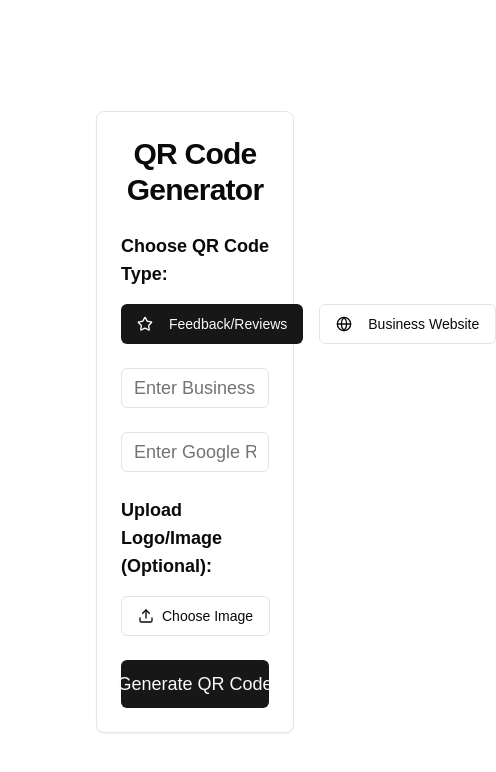
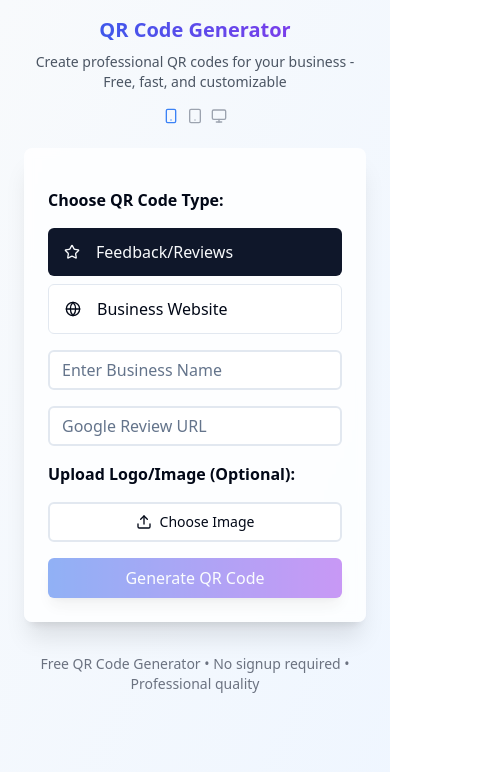
Before and after one commit to WebNaresh/free-qr-code-generator, a Next.js app: page / in a window 390 px wide. Shown: the top 772 px of the page, 496 px wide, since content can reach past the window. Built offline with nearby package versions, Linux system fonts and the light colour scheme.

Commit message:
feat: make QR Code Generator fully responsive
Implement mobile-first design, intelligent screen detection, and performance optimizations.

Co-authored-by: Naresh Bhosale <91016022+WebNaresh@users.noreply.github.com>

```diff
--- a/app/globals.css
+++ b/app/globals.css
@@ -2,85 +2,50 @@
 @tailwind components;
 @tailwind utilities;
 
-body {
-  font-family: Arial, Helvetica, sans-serif;
-}
-
-@layer utilities {
-  .text-balance {
-    text-wrap: balance;
-  }
-}
-
 @layer base {
   :root {
     --background: 0 0% 100%;
-    --foreground: 0 0% 3.9%;
+    --foreground: 222.2 84% 4.9%;
     --card: 0 0% 100%;
-    --card-foreground: 0 0% 3.9%;
+    --card-foreground: 222.2 84% 4.9%;
     --popover: 0 0% 100%;
-    --popover-foreground: 0 0% 3.9%;
-    --primary: 0 0% 9%;
-    --primary-foreground: 0 0% 98%;
-    --secondary: 0 0% 96.1%;
-    --secondary-foreground: 0 0% 9%;
-    --muted: 0 0% 96.1%;
-    --muted-foreground: 0 0% 45.1%;
-    --accent: 0 0% 96.1%;
-    --accent-foreground: 0 0% 9%;
+    --popover-foreground: 222.2 84% 4.9%;
+    --primary: 222.2 47.4% 11.2%;
+    --primary-foreground: 210 40% 98%;
+    --secondary: 210 40% 96%;
+    --secondary-foreground: 222.2 47.4% 11.2%;
+    --muted: 210 40% 96%;
+    --muted-foreground: 215.4 16.3% 46.9%;
+    --accent: 210 40% 96%;
+    --accent-foreground: 222.2 47.4% 11.2%;
     --destructive: 0 84.2% 60.2%;
-    --destructive-foreground: 0 0% 98%;
-    --border: 0 0% 89.8%;
-    --input: 0 0% 89.8%;
-    --ring: 0 0% 3.9%;
-    --chart-1: 12 76% 61%;
-    --chart-2: 173 58% 39%;
-    --chart-3: 197 37% 24%;
-    --chart-4: 43 74% 66%;
-    --chart-5: 27 87% 67%;
+    --destructive-foreground: 210 40% 98%;
+    --border: 214.3 31.8% 91.4%;
+    --input: 214.3 31.8% 91.4%;
+    --ring: 222.2 84% 4.9%;
     --radius: 0.5rem;
-    --sidebar-background: 0 0% 98%;
-    --sidebar-foreground: 240 5.3% 26.1%;
-    --sidebar-primary: 240 5.9% 10%;
-    --sidebar-primary-foreground: 0 0% 98%;
-    --sidebar-accent: 240 4.8% 95.9%;
-    --sidebar-accent-foreground: 240 5.9% 10%;
-    --sidebar-border: 220 13% 91%;
-    --sidebar-ring: 217.2 91.2% 59.8%;
   }
+
   .dark {
-    --background: 0 0% 3.9%;
-    --foreground: 0 0% 98%;
-    --card: 0 0% 3.9%;
-    --card-foreground: 0 0% 98%;
-    --popover: 0 0% 3.9%;
-    --popover-foreground: 0 0% 98%;
-    --primary: 0 0% 98%;
-    --primary-foreground: 0 0% 9%;
-    --secondary: 0 0% 14.9%;
-    --secondary-foreground: 0 0% 98%;
-    --muted: 0 0% 14.9%;
-    --muted-foreground: 0 0% 63.9%;
-    --accent: 0 0% 14.9%;
-    --accent-foreground: 0 0% 98%;
+    --background: 222.2 84% 4.9%;
+    --foreground: 210 40% 98%;
+    --card: 222.2 84% 4.9%;
+    --card-foreground: 210 40% 98%;
+    --popover: 222.2 84% 4.9%;
+    --popover-foreground: 210 40% 98%;
+    --primary: 210 40% 98%;
+    --primary-foreground: 222.2 47.4% 11.2%;
+    --secondary: 217.2 32.6% 17.5%;
+    --secondary-foreground: 210 40% 98%;
+    --muted: 217.2 32.6% 17.5%;
+    --muted-foreground: 215 20.2% 65.1%;
+    --accent: 217.2 32.6% 17.5%;
+    --accent-foreground: 210 40% 98%;
     --destructive: 0 62.8% 30.6%;
-    --destructive-foreground: 0 0% 98%;
-    --border: 0 0% 14.9%;
-    --input: 0 0% 14.9%;
-    --ring: 0 0% 83.1%;
-    --chart-1: 220 70% 50%;
-    --chart-2: 160 60% 45%;
-    --chart-3: 30 80% 55%;
-    --chart-4: 280 65% 60%;
-    --chart-5: 340 75% 55%;
-    --sidebar-background: 240 5.9% 10%;
-    --sidebar-foreground: 240 4.8% 95.9%;
-    --sidebar-primary: 224.3 76.3% 48%;
-    --sidebar-primary-foreground: 0 0% 100%;
-    --sidebar-accent: 240 3.7% 15.9%;
-    --sidebar-accent-foreground: 240 4.8% 95.9%;
-    --sidebar-border: 240 3.7% 15.9%;
-    --sidebar-ring: 217.2 91.2% 59.8%;
+    --destructive-foreground: 210 40% 98%;
+    --border: 217.2 32.6% 17.5%;
+    --input: 217.2 32.6% 17.5%;
+    --ring: 212.7 26.8% 83.9%;
   }
 }
 
@@ -92,3 +57,86 @@ body {
     @apply bg-background text-foreground;
   }
 }
+
+/* Custom responsive utilities */
+@layer utilities {
+  .touch-manipulation {
+    touch-action: manipulation;
+  }
+
+  .scroll-smooth {
+    scroll-behavior: smooth;
+  }
+
+  /* Responsive text scaling */
+  .text-responsive-xs {
+    @apply text-xs sm:text-sm;
+  }
+
+  .text-responsive-sm {
+    @apply text-sm sm:text-base;
+  }
+
+  .text-responsive-base {
+    @apply text-base sm:text-lg;
+  }
+
+  .text-responsive-lg {
+    @apply text-lg sm:text-xl lg:text-2xl;
+  }
+
+  .text-responsive-xl {
+    @apply text-xl sm:text-2xl lg:text-3xl;
+  }
+
+  /* Responsive spacing */
+  .space-responsive {
+    @apply space-y-4 sm:space-y-6 lg:space-y-8;
+  }
+
+  .gap-responsive {
+    @apply gap-2 sm:gap-4 lg:gap-6;
+  }
+
+  /* Responsive padding */
+  .p-responsive {
+    @apply p-4 sm:p-6 lg:p-8;
+  }
+
+  .px-responsive {
+    @apply px-4 sm:px-6 lg:px-8;
+  }
+
+  .py-responsive {
+    @apply py-4 sm:py-6 lg:py-8;
+  }
+}
+
+/* Smooth transitions for responsive changes */
+@media (prefers-reduced-motion: no-preference) {
+  * {
+    transition-property: all;
+    transition-timing-function: cubic-bezier(0.4, 0, 0.2, 1);
+    transition-duration: 150ms;
+  }
+}
+
+/* Optimize for touch devices */
+@media (hover: none) and (pointer: coarse) {
+  .hover\:scale-105:hover {
+    transform: none;
+  }
+
+  button,
+  .button {
+    min-height: 44px; /* Minimum touch target size */
+  }
+}
+
+/* High DPI displays */
+@media (-webkit-min-device-pixel-ratio: 2), (min-resolution: 192dpi) {
+  .qr-code-container {
+    image-rendering: -webkit-optimize-contrast;
+    image-rendering: crisp-edges;
+  }
+}
--- a/app/layout.tsx
+++ b/app/layout.tsx
@@ -55,6 +55,7 @@ export const metadata: Metadata = {
   verification: {
     google: 'your-google-site-verification',
   },
+    generator: 'v0.dev'
 }
 
 export default function RootLayout({
--- a/app/page.tsx
+++ b/app/page.tsx
@@ -2,8 +2,10 @@ import QRCodeGenerator from "@/components/QRCodeGenerator"
 
 export default function Home() {
   return (
-    <main className="flex min-h-screen flex-col items-center justify-center p-24">
-      <QRCodeGenerator />
+    <main className="min-h-screen bg-gradient-to-br from-slate-50 to-blue-50 p-4 sm:p-6 lg:p-8">
+      <div className="container mx-auto max-w-7xl">
+        <QRCodeGenerator />
+      </div>
     </main>
   )
 }
--- a/components/QRCodeGenerator.tsx
+++ b/components/QRCodeGenerator.tsx
@@ -2,13 +2,13 @@
 
 import type React from "react"
 
-import { useState, useRef } from "react"
+import { useState, useRef, useEffect } from "react"
 import QRCode from "qrcode"
 import html2canvas from "html2canvas"
 import { Input } from "@/components/ui/input"
 import { Button } from "@/components/ui/button"
 import { Card, CardContent, CardHeader, CardTitle } from "@/components/ui/card"
-import { Download, Star, Globe, Upload, X } from "lucide-react"
+import { Download, Star, Globe, Upload, X, Smartphone, Tablet, Monitor } from "lucide-react"
 
 export default function QRCodeGenerator() {
   const [url, setUrl] = useState("")
@@ -16,17 +16,32 @@ export default function QRCodeGenerator() {
   const [qrCode, setQrCode] = useState("")
   const [qrType, setQrType] = useState<"feedback" | "website">("feedback")
   const [uploadedImage, setUploadedImage] = useState<string | null>(null)
+  const [isMobile, setIsMobile] = useState(false)
+  const [isTablet, setIsTablet] = useState(false)
   const qrCodeRef = useRef<HTMLDivElement>(null)
   const fileInputRef = useRef<HTMLInputElement>(null)
 
+  // Responsive detection
+  useEffect(() => {
+    const checkScreenSize = () => {
+      setIsMobile(window.innerWidth < 768)
+      setIsTablet(window.innerWidth >= 768 && window.innerWidth < 1024)
+    }
+
+    checkScreenSize()
+    window.addEventListener("resize", checkScreenSize)
+    return () => window.removeEventListener("resize", checkScreenSize)
+  }, [])
+
   const generateQRCode = async () => {
     try {
+      const qrSize = isMobile ? 600 : isTablet ? 800 : 1000
       const response = await QRCode.toDataURL(url, {
         errorCorrectionLevel: "H",
         type: "image/png",
         quality: 1,
         margin: 1,
-        width: 1000,
+        width: qrSize,
         color: {
           dark: "#000000",
           light: "#ffffff",
@@ -58,9 +73,8 @@ export default function QRCodeGenerator() {
 
   const downloadQRCodePage = async () => {
     if (qrCodeRef.current) {
-      const canvas = await html2canvas(qrCodeRef.current, {
-        scale: 2,
-      })
+      const scale = isMobile ? 1.5 : isTablet ? 2 : 2.5
+      const canvas = await html2canvas(qrCodeRef.current, { scale })
       const image = canvas.toDataURL("image/png")
       const link = document.createElement("a")
       link.href = image
@@ -107,35 +121,79 @@ export default function QRCodeGenerator() {
       : { primary: "text-indigo-800", secondary: "text-indigo-600", tertiary: "text-indigo-500" }
   }
 
+  // Responsive classes
+  const getResponsiveClasses = () => {
+    return {
+      card: isMobile ? "mx-2" : "mx-auto max-w-4xl",
+      title: isMobile ? "text-xl sm:text-2xl" : "text-2xl lg:text-3xl",
+      subtitle: isMobile ? "text-sm" : "text-base",
+      input: isMobile ? "text-base py-3" : "text-lg py-4",
+      button: isMobile ? "py-3 text-base" : "py-4 text-lg",
+      qrContainer: isMobile ? "p-4 sm:p-6" : isTablet ? "p-8" : "p-12",
+      qrTitle: isMobile ? "text-lg sm:text-xl" : isTablet ? "text-2xl" : "text-4xl",
+      qrSubtitle: isMobile ? "text-sm" : isTablet ? "text-base" : "text-xl",
+      qrBusinessName: isMobile ? "text-xl" : isTablet ? "text-2xl" : "text-3xl",
+      qrUrl: isMobile ? "text-xs" : isTablet ? "text-sm" : "text-xl",
+      qrFooter: isMobile ? "text-xs" : isTablet ? "text-sm" : "text-lg",
+      logoSize: isMobile ? "w-12 h-12" : isTablet ? "w-16 h-16" : "w-20 h-20",
+      qrCodeSize: isMobile ? "max-w-48" : isTablet ? "max-w-64" : "max-w-sm",
+      spacing: isMobile ? "space-y-4" : "space-y-6",
+      gap: isMobile ? "gap-2" : "gap-4",
+    }
+  }
+
   const borderColors = getBorderColors()
   const cornerColors = getCornerColors()
   const textColors = getTextColors()
+  const responsive = getResponsiveClasses()
 
   return (
-    <Card className="w-full max-w-3xl mx-auto">
-      <CardHeader>
-        <CardTitle className="text-3xl font-bold text-center">QR Code Generator</CardTitle>
+    <div className="w-full">
+      {/* Header Section */}
+      <div className="text-center mb-6 lg:mb-8">
+        <h1
+          className={`font-bold ${responsive.title} bg-gradient-to-r from-blue-600 to-purple-600 bg-clip-text text-transparent mb-2`}
+        >
+          QR Code Generator
+        </h1>
+        <p className={`${responsive.subtitle} text-gray-600 max-w-2xl mx-auto px-4`}>
+          Create professional QR codes for your business - Free, fast, and customizable
+        </p>
+
+        {/* Device indicators */}
+        <div className="flex justify-center items-center gap-2 mt-4 text-gray-400">
+          <Smartphone className={`h-4 w-4 ${isMobile ? "text-blue-500" : ""}`} />
+          <Tablet className={`h-4 w-4 ${isTablet ? "text-blue-500" : ""}`} />
+          <Monitor className={`h-4 w-4 ${!isMobile && !isTablet ? "text-blue-500" : ""}`} />
+        </div>
+      </div>
+
+      <Card className={`${responsive.card} shadow-xl border-0 bg-white/80 backdrop-blur-sm`}>
+        <CardHeader className="pb-4">
+          <CardTitle className="sr-only">QR Code Configuration</CardTitle>
         </CardHeader>
-      <CardContent className="space-y-6">
+        <CardContent className={responsive.spacing}>
           {/* QR Type Selection */}
-        <div className="space-y-4">
-          <label className="text-lg font-semibold">Choose QR Code Type:</label>
-          <div className="flex gap-4">
+          <div className={responsive.spacing}>
+            <label className={`${isMobile ? "text-base" : "text-lg"} font-semibold block mb-3`}>
+              Choose QR Code Type:
+            </label>
+            <div className={`flex ${isMobile ? "flex-col" : "flex-row"} ${responsive.gap}`}>
               <Button
                 variant={qrType === "feedback" ? "default" : "outline"}
                 onClick={() => setQrType("feedback")}
-              className="flex-1 py-4"
+                className={`flex-1 ${responsive.button} ${isMobile ? "justify-start" : "justify-center"}`}
               >
                 <Star className="mr-2 h-5 w-5" />
-              Feedback/Reviews
+                <span className={isMobile ? "text-left" : "text-center"}>Feedback/Reviews</span>
               </Button>
               <Button
                 variant={qrType === "website" ? "default" : "outline"}
                 onClick={() => setQrType("website")}
-              className="flex-1 py-4"
+                className={`flex-1 ${responsive.button} ${isMobile ? "justify-start" : "justify-center"}`}
               >
                 <Globe className="mr-2 h-5 w-5" />
-              Business Website
+                <span className={isMobile ? "text-left" : "text-center"}>Business Website</span>
               </Button>
             </div>
           </div>
@@ -145,106 +203,167 @@ export default function QRCodeGenerator() {
             placeholder="Enter Business Name"
             value={businessName}
             onChange={(e) => setBusinessName(e.target.value)}
-          className="w-full text-lg"
+            className={`w-full ${responsive.input} border-2 focus:border-blue-500 transition-colors`}
+            required
           />
 
           <Input
             type="text"
             placeholder={
-            qrType === "feedback" ? "Enter Google Review URL or Feedback Link" : "Enter Business Website URL"
+              qrType === "feedback"
+                ? isMobile
+                  ? "Google Review URL"
+                  : "Enter Google Review URL or Feedback Link"
+                : isMobile
+                  ? "Business Website URL"
+                  : "Enter Business Website URL"
             }
             value={url}
             onChange={(e) => setUrl(e.target.value)}
-          className="w-full text-lg"
+            className={`w-full ${responsive.input} border-2 focus:border-blue-500 transition-colors`}
+            required
           />
 
           {/* Image Upload Section */}
-        <div className="space-y-4">
-          <label className="text-lg font-semibold">Upload Logo/Image (Optional):</label>
-          <div className="flex items-center gap-4">
-            <Button variant="outline" onClick={() => fileInputRef.current?.click()} className="flex items-center gap-2">
+          <div className={responsive.spacing}>
+            <label className={`${isMobile ? "text-base" : "text-lg"} font-semibold block mb-3`}>
+              Upload Logo/Image (Optional):
+            </label>
+            <div className={`flex ${isMobile ? "flex-col" : "flex-row"} items-center ${responsive.gap}`}>
+              <Button
+                variant="outline"
+                onClick={() => fileInputRef.current?.click()}
+                className={`${isMobile ? "w-full" : ""} flex items-center gap-2 border-2 hover:border-blue-500 transition-colors`}
+              >
                 <Upload className="h-4 w-4" />
                 Choose Image
               </Button>
               <input ref={fileInputRef} type="file" accept="image/*" onChange={handleImageUpload} className="hidden" />
               {uploadedImage && (
-              <Button variant="outline" size="sm" onClick={removeImage} className="text-red-600 hover:text-red-700">
+                <Button
+                  variant="outline"
+                  size="sm"
+                  onClick={removeImage}
+                  className={`${isMobile ? "w-full" : ""} text-red-600 hover:text-red-700 border-red-200 hover:border-red-300`}
+                >
                   <X className="h-4 w-4" />
                   Remove
                 </Button>
               )}
             </div>
             {uploadedImage && (
-            <div className="flex justify-center">
+              <div className="flex justify-center mt-4">
                 <img
                   src={uploadedImage || "/placeholder.svg"}
                   alt="Uploaded logo"
-                className="max-w-32 max-h-32 object-contain border rounded-lg"
+                  className={`${isMobile ? "max-w-24 max-h-24" : "max-w-32 max-h-32"} object-contain border-2 rounded-lg shadow-sm`}
                 />
               </div>
             )}
           </div>
 
-        <Button onClick={generateQRCode} className="w-full text-lg py-6">
+          <Button
+            onClick={generateQRCode}
+            className={`w-full ${responsive.button} bg-gradient-to-r from-blue-600 to-purple-600 hover:from-blue-700 hover:to-purple-700 shadow-lg hover:shadow-xl transition-all duration-200`}
+            disabled={!businessName || !url}
+          >
             Generate QR Code
           </Button>
 
           {qrCode && (
-          <div className="mt-8 space-y-6">
+            <div className={`mt-6 ${responsive.spacing}`}>
               <div
                 ref={qrCodeRef}
-              className={`flex flex-col items-center justify-between p-12 ${getGradientColors()} rounded-lg shadow-lg overflow-hidden`}
+                className={`flex flex-col items-center justify-between ${responsive.qrContainer} ${getGradientColors()} rounded-xl shadow-2xl overflow-hidden relative`}
                 style={{
-                aspectRatio: "1 / 1.414",
+                  aspectRatio: isMobile ? "1 / 1.2" : "1 / 1.414",
                   width: "100%",
-                maxWidth: "800px",
+                  maxWidth: isMobile ? "100%" : isTablet ? "600px" : "800px",
                   margin: "0 auto",
-                position: "relative",
                 }}
               >
-              {/* Decorative elements */}
+                {/* Decorative elements - responsive */}
                 <div
-                className={`absolute top-0 left-0 w-full h-full border-[16px] ${borderColors.outer} rounded-lg pointer-events-none`}
+                  className={`absolute top-0 left-0 w-full h-full border-[${isMobile ? "8px" : "16px"}] ${borderColors.outer} rounded-xl pointer-events-none`}
                 />
                 <div
-                className={`absolute top-4 left-4 right-4 bottom-4 border-[2px] ${borderColors.inner} rounded-lg pointer-events-none`}
+                  className={`absolute ${isMobile ? "top-2 left-2 right-2 bottom-2" : "top-4 left-4 right-4 bottom-4"} border-[2px] ${borderColors.inner} rounded-xl pointer-events-none`}
                 />
-              <div className={`absolute top-0 left-0 w-32 h-32 ${cornerColors.topLeft} rounded-br-full opacity-50`} />
                 <div
-                className={`absolute bottom-0 right-0 w-32 h-32 ${cornerColors.bottomRight} rounded-tl-full opacity-50`}
+                  className={`absolute top-0 left-0 ${isMobile ? "w-16 h-16" : "w-32 h-32"} ${cornerColors.topLeft} rounded-br-full opacity-50`}
+                />
+                <div
+                  className={`absolute bottom-0 right-0 ${isMobile ? "w-16 h-16" : "w-32 h-32"} ${cornerColors.bottomRight} rounded-tl-full opacity-50`}
                 />
 
                 {/* Content */}
-              <div className="z-10 text-center mb-8">
+                <div className={`z-10 text-center ${isMobile ? "mb-4" : "mb-8"}`}>
                   {uploadedImage && (
-                  <div className="mb-4">
+                    <div className={isMobile ? "mb-2" : "mb-4"}>
                       <img
                         src={uploadedImage || "/placeholder.svg"}
                         alt="Business logo"
-                      className="w-20 h-20 object-contain mx-auto"
+                        className={`${responsive.logoSize} object-contain mx-auto rounded-lg shadow-sm`}
                       />
                     </div>
                   )}
-                <h2 className={`text-4xl font-bold ${textColors.primary} mb-2`}>{getHeaderText()}</h2>
-                <p className={`text-xl ${textColors.secondary}`}>{getSubHeaderText()}</p>
+                  <h2
+                    className={`${responsive.qrTitle} font-bold ${textColors.primary} ${isMobile ? "mb-1" : "mb-2"} leading-tight`}
+                  >
+                    {getHeaderText()}
+                  </h2>
+                  <p className={`${responsive.qrSubtitle} ${textColors.secondary} leading-relaxed`}>
+                    {getSubHeaderText()}
+                  </p>
                 </div>
 
-              <div className="z-10 bg-white p-6 rounded-lg shadow-md">
-                <img src={qrCode || "/placeholder.svg"} alt="QR Code" className="w-full max-w-sm mx-auto" />
+                <div
+                  className={`z-10 bg-white ${isMobile ? "p-3" : "p-6"} rounded-xl shadow-lg border border-gray-100`}
+                >
+                  <img
+                    src={qrCode || "/placeholder.svg"}
+                    alt="QR Code"
+                    className={`${responsive.qrCodeSize} mx-auto rounded-lg`}
+                  />
                 </div>
 
-              <div className="z-10 text-center mt-8">
-                <h3 className={`text-3xl font-semibold ${textColors.primary}`}>{businessName}</h3>
-                <p className={`text-xl ${textColors.secondary} mt-2`}>{url}</p>
-                <p className={`text-lg ${textColors.tertiary} mt-4`}>{getFooterText()}</p>
+                <div className={`z-10 text-center ${isMobile ? "mt-4" : "mt-8"}`}>
+                  <h3
+                    className={`${responsive.qrBusinessName} font-semibold ${textColors.primary} ${isMobile ? "mb-1" : "mb-2"}`}
+                  >
+                    {businessName}
+                  </h3>
+                  <p
+                    className={`${responsive.qrUrl} ${textColors.secondary} ${isMobile ? "mb-2" : "mt-2"} break-all px-2`}
+                  >
+                    {url}
+                  </p>
+                  <p
+                    className={`${responsive.qrFooter} ${textColors.tertiary} ${isMobile ? "mt-2" : "mt-4"} opacity-90`}
+                  >
+                    {getFooterText()}
+                  </p>
                 </div>
               </div>
-            <Button onClick={downloadQRCodePage} className="w-full text-lg py-6">
-              <Download className="mr-4 h-6 w-6" /> Download QR Code Page
+
+              <Button
+                onClick={downloadQRCodePage}
+                className={`w-full ${responsive.button} bg-gradient-to-r from-green-600 to-emerald-600 hover:from-green-700 hover:to-emerald-700 shadow-lg hover:shadow-xl transition-all duration-200 mt-6`}
+              >
+                <Download className="mr-3 h-5 w-5" />
+                Download QR Code
               </Button>
             </div>
           )}
         </CardContent>
       </Card>
+
+      {/* Footer */}
+      <footer className="text-center mt-8 px-4">
+        <p className={`${responsive.subtitle} text-gray-500`}>
+          Free QR Code Generator • No signup required • Professional quality
+        </p>
+      </footer>
+    </div>
   )
 }
```
Also changed, not shown: next.config.mjs (+0 -22 lines), app/loading.tsx (line endings or trailing spaces), app/not-found.tsx (line endings or trailing spaces), components/ErrorBoundary.tsx (line endings or trailing spaces), components/LoadingSpinner.tsx (line endings or trailing spaces), lib/analytics.ts (line endings or trailing spaces), 1 other file (tests, documents, lock files or other folders). Lines whose indentation alone changed are shown as unchanged.
